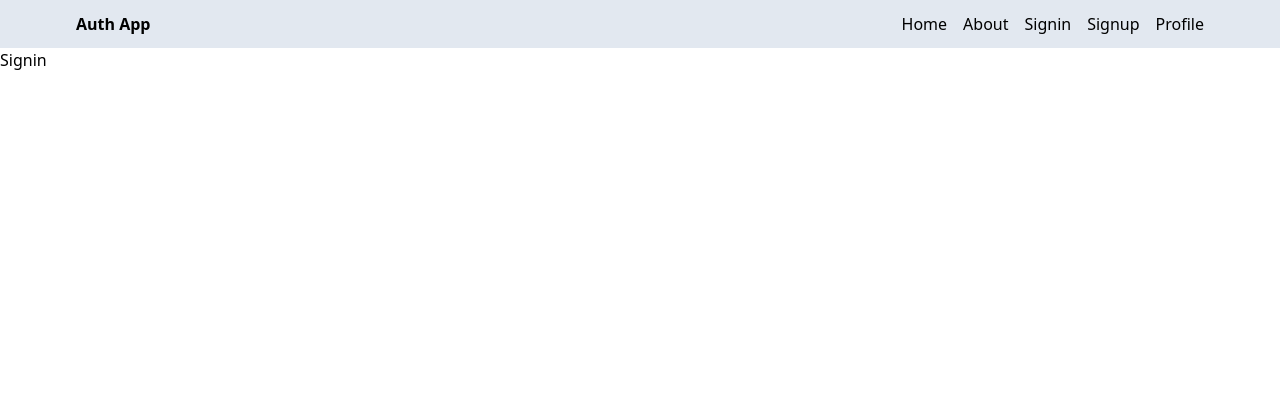
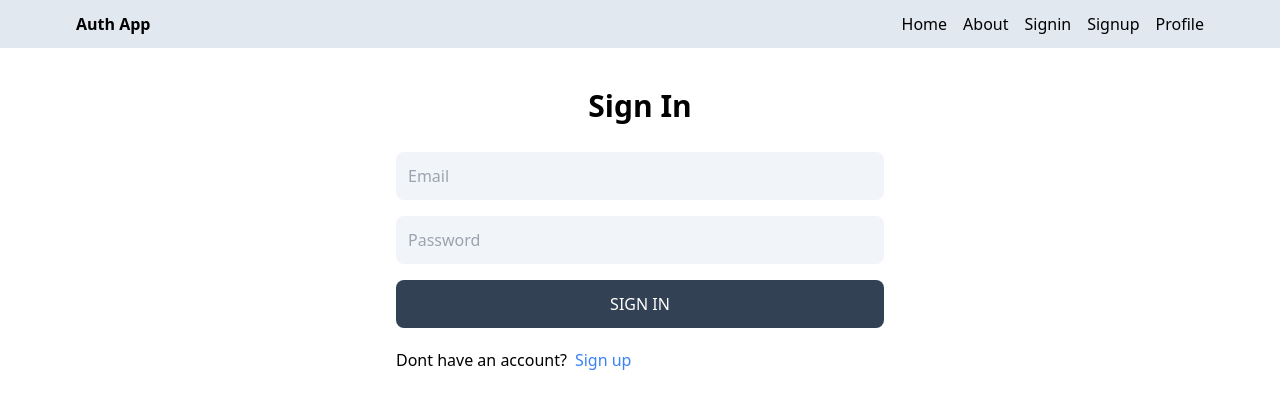
Before and after one commit to mownica-p/MERN-Auth-project, a React (Vite) app in the folder client/: page /signin in a window 1280 px wide. Shown: the top 408 px of the page. Built offline with nearby package versions, Linux system fonts and the light colour scheme.

Commit message:
signin frontend code: part-2

```diff
--- a/client/src/pages/SignIn.jsx
+++ b/client/src/pages/SignIn.jsx
@@ -1,5 +1,75 @@
-function Signin() {
-  return <div>Signin</div>;
+import { Link } from "react-router-dom";
+import { useState } from "react";
+
+function SignIn() {
+  const [formData, setFormData] = useState({}); // Corrected array destructuring
+  const [loading, setLoading] = useState(false);
+  const [error, setError] = useState(false);
+
+  const handleChange = (e) => {
+    setFormData({ ...formData, [e.target.id]: e.target.value });
+  };
+
+  const handleSubmit = async (e) => {
+    e.preventDefault();
+    try {
+      setLoading(true);
+      setError(false);
+      const response = await fetch("/api/auth/signin", {
+        method: "POST",
+        headers: {
+          "Content-Type": "application/json",
+        },
+        body: JSON.stringify(formData),
+      });
+
+      const data = await response.json();
+      setLoading(false);
+
+      if (data.success === false) {
+        setError(true);
+        return;
+      }
+    } catch (error) {
+      setLoading(false);
+      setError(true);
+    }
+  };
+
+  return (
+    <div className="p-3 max-w-lg mx-auto">
+      <h1 className="text-3xl text-center font-semibold my-7">Sign In</h1>
+      <form onSubmit={handleSubmit} className="flex flex-col gap-4">
+        <input
+          type="email"
+          placeholder="Email"
+          id="email"
+          className="bg-slate-100 p-3 rounded-lg"
+          onChange={handleChange}
+        />
+        <input
+          type="password"
+          placeholder="Password"
+          id="password"
+          className="bg-slate-100 p-3 rounded-lg"
+          onChange={handleChange}
+        />
+        <button
+          disabled={loading}
+          className="bg-slate-700 text-white p-3 rounded-lg uppercase hover:opacity-95 disabled:opacity-80"
+        >
+          {loading ? "Loading..." : "Sign In"}
+        </button>
+      </form>
+      <div className="flex gap-2 mt-5">
+        <p>Dont have an account?</p>
+        <Link to="/signup">
+          <span className="text-blue-500">Sign up</span>
+        </Link>
+      </div>
+      <p className="text-red-700 mt-5">{error && "Something went wrong!"}</p>
+    </div>
+  );
 }
 
-export default Signin;
+export default SignIn;
```
